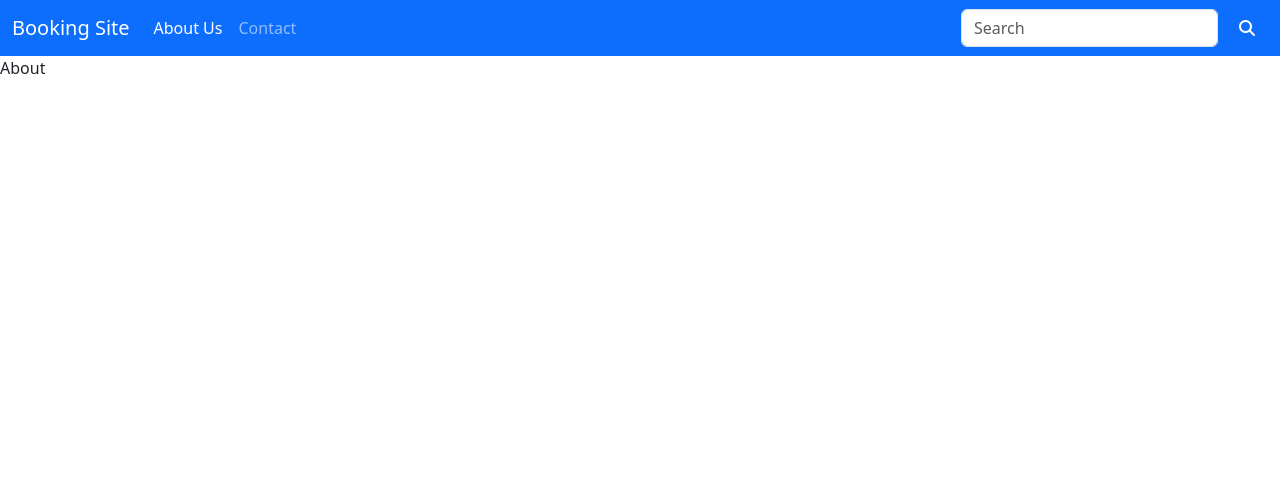
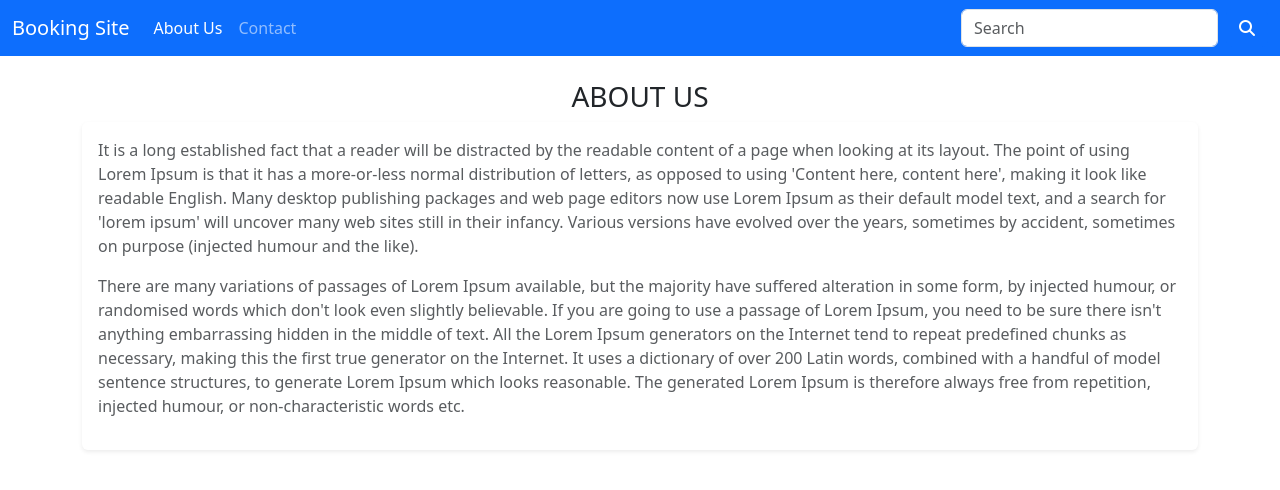
Before and after one commit to martin-creator/react_restapi, a React (Vite) app: page /about in a window 1280 px wide. Shown: the top 490 px of the page. Built offline with nearby package versions, Linux system fonts and the light colour scheme.

Commit message:
Styled about us page

```diff
--- a/src/screens/About.jsx
+++ b/src/screens/About.jsx
@@ -2,7 +2,17 @@ import React from 'react'
 
 function About() {
   return (
-    <div>About</div>
+    <div className='container'>
+            <h3 className='text-center text-uppercase pt-4'>About us</h3>
+            <div className='text-muted shadow-sm rounded p-3 lh-2'>
+                <p >
+                    It is a long established fact that a reader will be distracted by the readable content of a page when looking at its layout. The point of using Lorem Ipsum is that it has a more-or-less normal distribution of letters, as opposed to using 'Content here, content here', making it look like readable English. Many desktop publishing packages and web page editors now use Lorem Ipsum as their default model text, and a search for 'lorem ipsum' will uncover many web sites still in their infancy. Various versions have evolved over the years, sometimes by accident, sometimes on purpose (injected humour and the like).
+                </p>
+                <p>
+                    There are many variations of passages of Lorem Ipsum available, but the majority have suffered alteration in some form, by injected humour, or randomised words which don't look even slightly believable. If you are going to use a passage of Lorem Ipsum, you need to be sure there isn't anything embarrassing hidden in the middle of text. All the Lorem Ipsum generators on the Internet tend to repeat predefined chunks as necessary, making this the first true generator on the Internet. It uses a dictionary of over 200 Latin words, combined with a handful of model sentence structures, to generate Lorem Ipsum which looks reasonable. The generated Lorem Ipsum is therefore always free from repetition, injected humour, or non-characteristic words etc.
+                </p>
+            </div>
+        </div>
   )
 }
 
```
